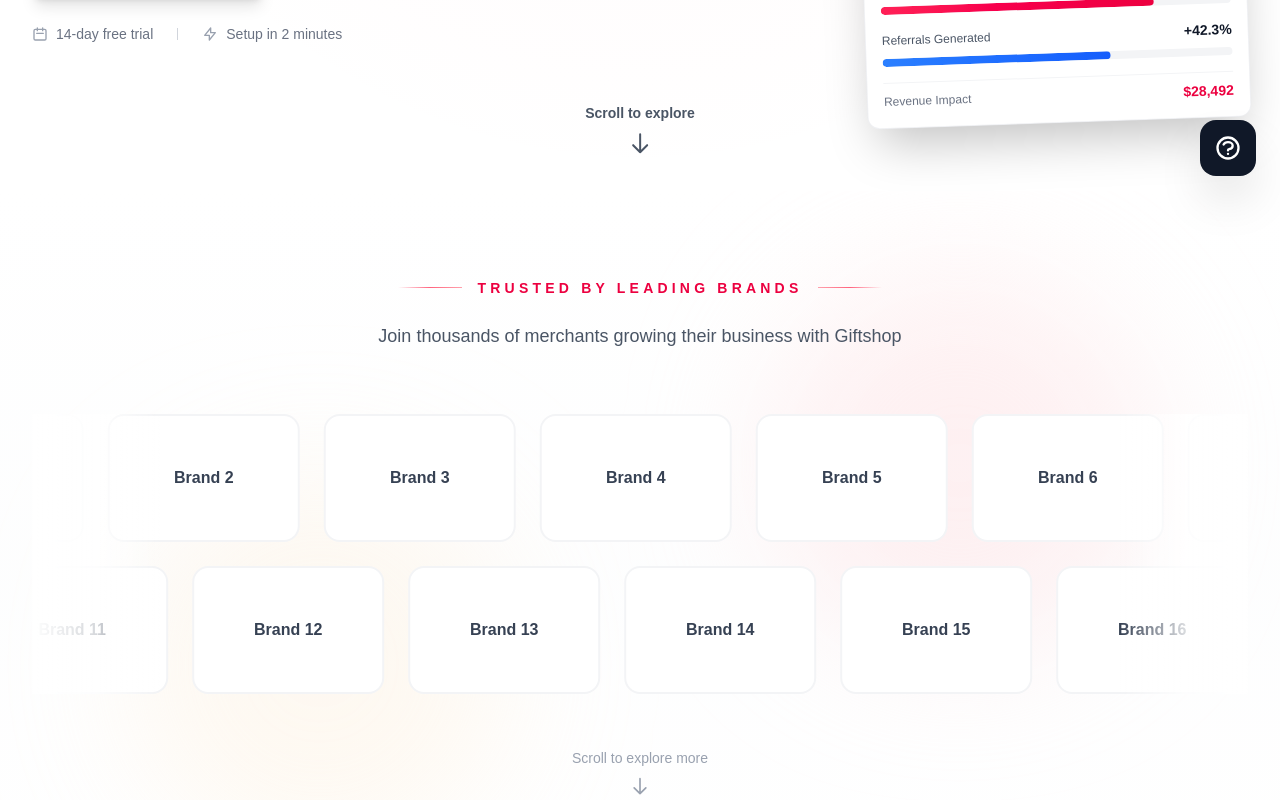
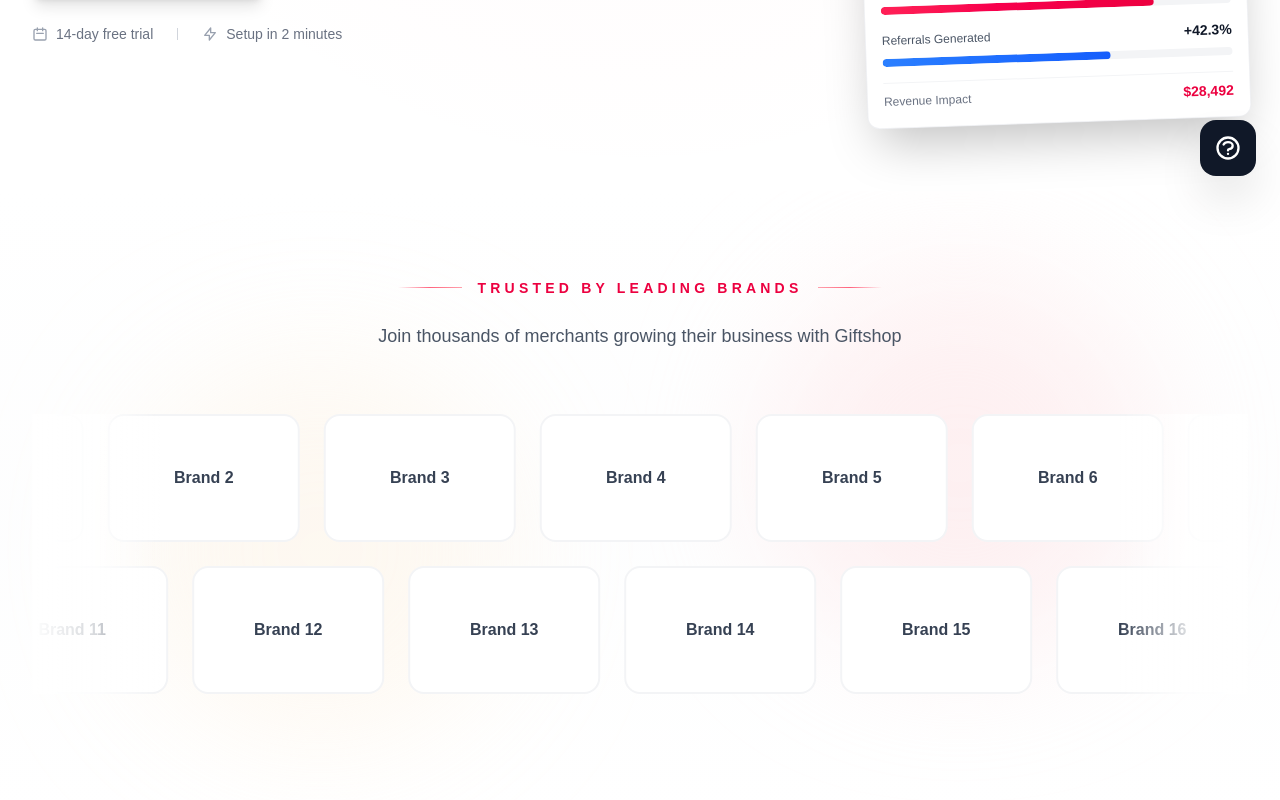
Before and after one commit to giftshop-app/giftshop-site, a Next.js app: page / in a window 1280 px wide. Shown: the part 600-1400 px from the top of the page. Built offline with nearby package versions, Linux system fonts and the light colour scheme.

Commit message:
Remove all scroll to explore animations

```diff
--- a/app/page.tsx
+++ b/app/page.tsx
@@ -5,7 +5,6 @@ import { useState, useEffect, useRef } from "react";
 export default function Home() {
   const words = ["grow", "scale", "retain", "delight", "engage", "convert"];
   const [currentWordIndex, setCurrentWordIndex] = useState(0);
-  const [scrollY, setScrollY] = useState(0);
   const [isBrandsVisible, setIsBrandsVisible] = useState(false);
   const brandsSectionRef = useRef<HTMLDivElement>(null);
 
@@ -16,15 +15,6 @@ export default function Home() {
 
     return () => clearInterval(interval);
   }, [words.length]);
-
-  useEffect(() => {
-    const handleScroll = () => {
-      setScrollY(window.scrollY);
-    };
-
-    window.addEventListener("scroll", handleScroll);
-    return () => window.removeEventListener("scroll", handleScroll);
-  }, []);
 
   useEffect(() => {
     const observer = new IntersectionObserver(
@@ -321,16 +311,6 @@ export default function Home() {
                   </div>
                 </div>
               ))}
-            </div>
-          </div>
-
-          {/* Scroll Indicator */}
-          <div className={`mt-16 text-center transition-all duration-1000 delay-500 ${isBrandsVisible ? 'opacity-100 translate-y-0' : 'opacity-0 translate-y-4'}`}>
-            <div className="inline-flex flex-col items-center gap-2 text-gray-400 animate-bounce">
-              <span className="text-sm font-medium">Scroll to explore more</span>
-              <svg className="h-5 w-5" fill="none" stroke="currentColor" viewBox="0 0 24 24">
-                <path strokeLinecap="round" strokeLinejoin="round" strokeWidth={2} d="M19 14l-7 7m0 0l-7-7m7 7V3" />
-              </svg>
             </div>
           </div>
         </div>
@@ -788,22 +768,6 @@ export default function Home() {
         </div>
       </footer>
 
-      {/* Scroll Indicator - Fixed at bottom of viewport */}
-      <div
-        className="fixed bottom-8 left-1/2 transform -translate-x-1/2 z-40 transition-opacity duration-300"
-        style={{
-          opacity: Math.max(0, 1 - scrollY / 200),
-          pointerEvents: scrollY > 200 ? "none" : "auto",
-        }}
-      >
-        <div className="flex flex-col items-center gap-2 text-gray-600 animate-bounce">
-          <span className="text-sm font-semibold">Scroll to explore</span>
-          <svg className="h-6 w-6" fill="none" stroke="currentColor" viewBox="0 0 24 24">
-            <path strokeLinecap="round" strokeLinejoin="round" strokeWidth={2} d="M19 14l-7 7m0 0l-7-7m7 7V3" />
-          </svg>
-        </div>
-      </div>
-
       {/* Help Button (Bottom Right) */}
       <button className="fixed bottom-6 right-6 z-50 flex h-14 w-14 items-center justify-center rounded-2xl bg-gray-900 text-white shadow-2xl hover:bg-gray-800 hover:scale-110 transition-all">
         <svg className="h-7 w-7" fill="none" stroke="currentColor" viewBox="0 0 24 24">
```
